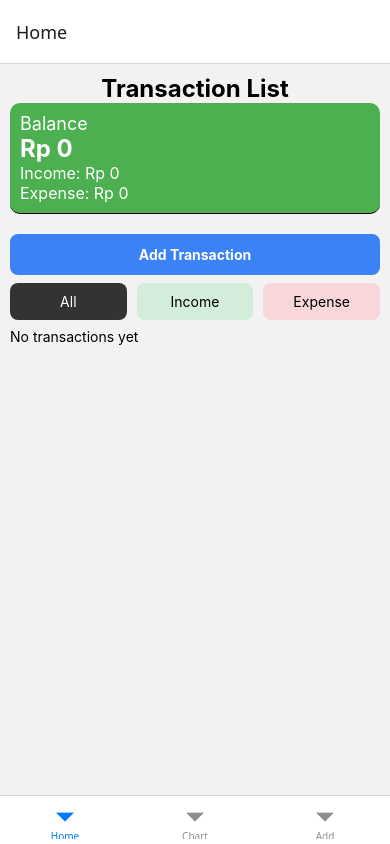
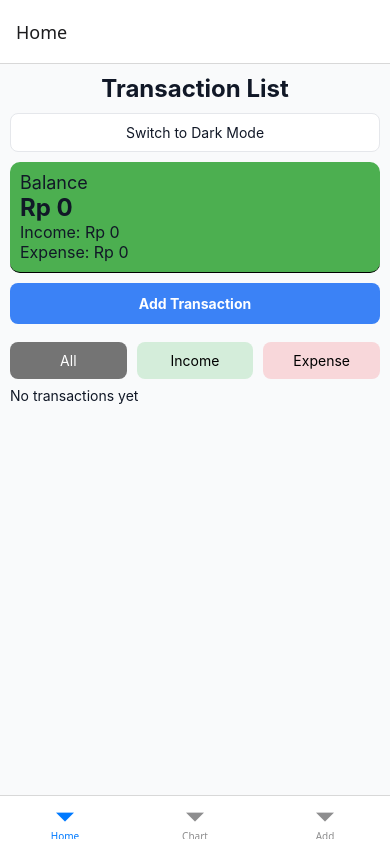
Before and after one commit to Suikayz-cmyk/thr-minggu4-2410501046, a React Native app: screen /Home in a window 390 px wide. Built offline with nearby package versions, Linux system fonts and the light colour scheme.

Commit message:
feat: implement basic dark mode with ThemeContext

```diff
--- a/App.js
+++ b/App.js
@@ -1,6 +1,8 @@
 import { NavigationContainer } from '@react-navigation/native';
 import { createBottomTabNavigator } from '@react-navigation/bottom-tabs';
+
 import { WalletProvider } from './src/context/WalletContext';
+import { ThemeProvider } from './src/context/ThemeContext';
 
 import HomeScreen from './src/screens/HomeScreen';
 import AddTransactionScreen from './src/screens/AddTransactionScreen';
@@ -11,6 +13,7 @@ const Tab = createBottomTabNavigator();
 export default function App() {
   return (
     <WalletProvider>
+      <ThemeProvider>
         <NavigationContainer>
           <Tab.Navigator>
             <Tab.Screen name="Home" component={HomeScreen} />
@@ -18,6 +21,7 @@ export default function App() {
             <Tab.Screen name="Add" component={AddTransactionScreen} />
           </Tab.Navigator>
         </NavigationContainer>
+      </ThemeProvider>
     </WalletProvider>
   );
 }
--- a/src/components/Header.js
+++ b/src/components/Header.js
@@ -1,24 +1,30 @@
 import { View, Text } from 'react-native';
+import { useState, useContext } from 'react';
 import useWallet from '../hooks/useWallet';
+import { ThemeContext } from '../context/ThemeContext';
 
 export default function Header() {
   const { balance, totalIncome, totalExpense } = useWallet();
 
+  const { theme } = useContext(ThemeContext);
+
   return (
     <View style={{
+      backgroundColor: theme.card,
       padding: 10,
       borderBottomWidth: 1,
       backgroundColor: '#4caf50',
       borderRadius: 10,
       marginBottom: 10
        }}>
-       <Text style={{ color: 'white', fontSize: 18 }}>Balance</Text>
-      <Text style={{ color: 'white', fontSize: 24, fontWeight: 'bold' }}>
+
+      <Text style={{ color: theme.text, fontSize: 18 }}>Balance</Text>
+      <Text style={{ color: theme.text, fontSize: 24, fontWeight: 'bold' }}>
         Rp {balance}
       </Text>
 
-      <Text style = {{color: 'white', fontSize: 16}}>Income: Rp {totalIncome}</Text>
-      <Text style = {{color: 'white', fontSize: 16}}>Expense: Rp {totalExpense}</Text>
+      <Text style = {{color: theme.text, fontSize: 16}}>Income: Rp {totalIncome}</Text>
+      <Text style = {{color: theme.text, fontSize: 16}}>Expense: Rp {totalExpense}</Text>
     </View>
   );
 }
--- a/src/components/TransactionItem.js
+++ b/src/components/TransactionItem.js
@@ -1,26 +1,34 @@
 import { View, Text, Pressable } from 'react-native';
+import { useState, useContext } from 'react';
+
+import { ThemeContext } from '../context/ThemeContext';
 
 export default function TransactionItem({ item, onDelete }) {
+
+  const { theme } = useContext(ThemeContext);
+
   return (
     <View style={{
-      marginVertical: 8,
-      padding: 15,
+      backgroundColor: theme.card,
+      padding: 12,
+      borderRadius: 10,
+      marginVertical: 6,
       borderWidth: 1,
-      borderRadius: 15,
-      backgroundColor: item.type === 'income' ? '#d4edda' : '#f8d7da',
-      }}>
+      borderColor: theme.border
+    }}>
 
-      <Text style={{ fontSize: 14, color: '#555', textAlign: 'right' }}>
+      <Text style={{ fontSize: 14, color: theme.text, textAlign: 'right' }}>
        {new Date(item.date).toLocaleDateString('id-ID', {
         day: 'numeric',
         month: 'short',
         year: 'numeric'
       })}
       </Text>
-      <Text style={{ fontWeight: 'bold',fontSize: 18 }}>{item.type.toUpperCase()}</Text>
 
-      <Text style={{ fontSize: 16 }}>Rp {item.amount}</Text>
-      <Text style={{ fontSize: 14 }}>Note: {item.note}</Text>
+      <Text style={{ fontWeight: 'bold',fontSize: 18,color: theme.text }}>{item.type.toUpperCase()}</Text>
+
+      <Text style={{ fontSize: 16, color: theme.text }}>Rp {item.amount}</Text>
+      <Text style={{ fontSize: 14, color: theme.text }}>Note: {item.note}</Text>
 
       <Pressable
               onPress={() => onDelete(item.id)}
--- /dev/null
+++ b/src/context/ThemeContext.js
@@ -0,0 +1,37 @@
+import React, { createContext, useState } from 'react';
+
+export const ThemeContext = createContext();
+
+const lightTheme = {
+  background: '#F9FAFB',
+  text: '#111827',
+  card: '#FFFFFF',
+  border: '#E5E7EB',
+  primary: '#3B82F6',
+  income: '#22C55E',
+  expense: '#EF4444'
+};
+
+const darkTheme = {
+  background: '#111827',
+  text: '#F9FAFB',
+  card: '#1F2937',
+  border: '#374151',
+  primary: '#60A5FA',
+  income: '#4ADE80',
+  expense: '#F87171'
+};
+
+export function ThemeProvider({ children }) {
+  const [isDark, setIsDark] = useState(false);
+
+  const theme = isDark ? darkTheme : lightTheme;
+
+  const toggleTheme = () => setIsDark(prev => !prev);
+
+  return (
+    <ThemeContext.Provider value={{ theme, isDark, toggleTheme }}>
+      {children}
+    </ThemeContext.Provider>
+  );
+}
--- a/src/screens/AddTransactionScreen.js
+++ b/src/screens/AddTransactionScreen.js
@@ -1,6 +1,8 @@
 import { useState, useContext } from 'react';
 import { View, Text, TextInput, Pressable } from 'react-native';
 import { WalletContext, ACTIONS } from '../context/WalletContext';
+import { ThemeContext } from '../context/ThemeContext';
+
 import DateTimePicker from '@react-native-community/datetimepicker';
 
 export default function AddTransactionScreen({ navigation }) {
@@ -15,6 +17,8 @@ export default function AddTransactionScreen({ navigation }) {
 
   //Global State
   const { dispatch } = useContext(WalletContext);
+
+  const { theme } = useContext(ThemeContext);
 
   const handleDateChange = (event, selectedDate) => {
     setShowPicker(false);
@@ -49,8 +53,8 @@ export default function AddTransactionScreen({ navigation }) {
   };
 
   return (
-    <View style={{ flex: 1, padding: 10 }}>
-      <Text style={{ fontSize: 24, fontWeight: 'bold', textAlign: 'center' }}>Add Transaction</Text>
+    <View style={{ flex: 1, padding: 10, backgroundColor: theme.background}}>
+      <Text style={{ fontSize: 24, fontWeight: 'bold', textAlign: 'center', color: theme.text }}>Add Transaction</Text>
 
       {/* Type */}
       <View style={{ flexDirection: 'row', gap: 10, marginVertical: 10 }}>
@@ -137,7 +141,7 @@ export default function AddTransactionScreen({ navigation }) {
           marginTop: 10
         })}
       >
-        <Text style={{ color: 'white', fontWeight: 'bold' }}>
+        <Text style={{ color: theme.text, fontWeight: 'bold' }}>
           Add
         </Text>
       </Pressable>
--- a/src/screens/ChartScreen.js
+++ b/src/screens/ChartScreen.js
@@ -1,10 +1,13 @@
 import { View, Text, Dimensions } from 'react-native';
 import { PieChart } from 'react-native-chart-kit';
+import { useState, useContext } from 'react';
 import useWallet from '../hooks/useWallet';
+import { ThemeContext } from '../context/ThemeContext';
 
 export default function ChartScreen() {
   const { totalIncome, totalExpense } = useWallet();
 
+  const { theme } = useContext(ThemeContext);
   const screenWidth = Dimensions.get('window').width;
 
   const data = [
@@ -25,8 +28,8 @@ export default function ChartScreen() {
   ];
 
   return (
-    <View style={{ flex: 1, padding: 16 }}>
-      <Text style={{ fontSize: 18, fontWeight: 'bold', marginBottom: 10 }}>
+    <View style={{ flex: 1, padding: 16, backgroundColor: theme.background }}>
+      <Text style={{ fontSize: 18, fontWeight: 'bold', marginBottom: 10,color: theme.text }}>
         Financial Overview
       </Text>
 
@@ -38,7 +41,7 @@ export default function ChartScreen() {
           color: () => '#000'
         }}
         accessor="amount"
-        backgroundColor="transparent"
+        backgroundColor= 'white'
         paddingLeft="15"
 
 
--- a/src/screens/HomeScreen.js
+++ b/src/screens/HomeScreen.js
@@ -1,6 +1,7 @@
 import { useState, useContext } from 'react';
 import { View, Text, FlatList, Pressable } from 'react-native';
 import { WalletContext, ACTIONS } from '../context/WalletContext';
+import { ThemeContext } from '../context/ThemeContext';
 
 import TransactionItem from '../components/TransactionItem';
 import Header from '../components/Header';
@@ -9,6 +10,10 @@ export default function HomeScreen({ navigation }) {
   const { state, dispatch } = useContext(WalletContext);
 
   const [type, setType] = useState('income');
+
+  const { toggleTheme, isDark } = useContext(ThemeContext);
+
+  const { theme } = useContext(ThemeContext);
 
   const [filter, setFilter] = useState('all');
 
@@ -25,22 +30,53 @@ export default function HomeScreen({ navigation }) {
   });
 
   return (
-    <View style={{ flex: 1, padding: 10 }}>
-      <Text style={{ fontSize: 24, fontWeight: 'bold', textAlign: 'center' }}>Transaction List</Text>
+    <View
+      style={{
+        flex: 1,
+        padding: 10,
+        backgroundColor: theme.background
+      }}
+    >
+      <Text style={{
+        fontSize: 24,
+        fontWeight: 'bold',
+        textAlign: 'center',
+        color: theme.text,
+        marginBottom: 10
+      }}
+      >Transaction List</Text>
+
+      <Pressable
+        onPress={toggleTheme}
+        style={{
+          padding: 10,
+          backgroundColor: theme.card,
+          borderRadius: 8,
+          borderWidth: 1,
+          borderColor: theme.border,
+          marginBottom: 10
+        }}
+      >
+        <Text style={{ color: theme.text, textAlign: 'center' }}>
+          {isDark ? 'Switch to Light Mode' : 'Switch to Dark Mode'}
+        </Text>
+      </Pressable>
+
       <Header />
 
      {/* ADD TRANSACTION */}
       <Pressable
         onPress={() => navigation.navigate('Add')}
         style={({ pressed }) => ({
-          backgroundColor: pressed ? '#2563EB' : '#3B82F6',
+          backgroundColor: pressed ? theme.primary : theme.primary,
+          opacity: pressed ? 0.8 : 1,
           padding: 12,
           borderRadius: 8,
           alignItems: 'center',
-          marginTop: 10
+          marginBottom: 10
         })}
       >
-        <Text style={{ color: 'white', fontWeight: 'bold' }}>
+        <Text style={{ color: '#fff', fontWeight: 'bold' }}>
           Add Transaction
         </Text>
       </Pressable>
@@ -55,7 +91,7 @@ export default function HomeScreen({ navigation }) {
             padding: 10,
             borderRadius: 8,
             alignItems: 'center',
-            backgroundColor: filter === 'all' ? '#333' : '#ddd'
+            backgroundColor: filter === 'all' ? '#747474' : '#ddd'
           }}
         >
           <Text style={{ color: filter === 'all' ? 'white' : 'black' }}>
@@ -103,7 +139,7 @@ export default function HomeScreen({ navigation }) {
         renderItem={({ item }) => (
           <TransactionItem item={item} onDelete={handleDelete} />
         )}
-        ListEmptyComponent={<Text>No transactions yet</Text>}
+        ListEmptyComponent={<Text style={{ color: theme.text }}>No transactions yet</Text>}
       />
 
 
```
Lines whose indentation alone changed are shown as unchanged.
